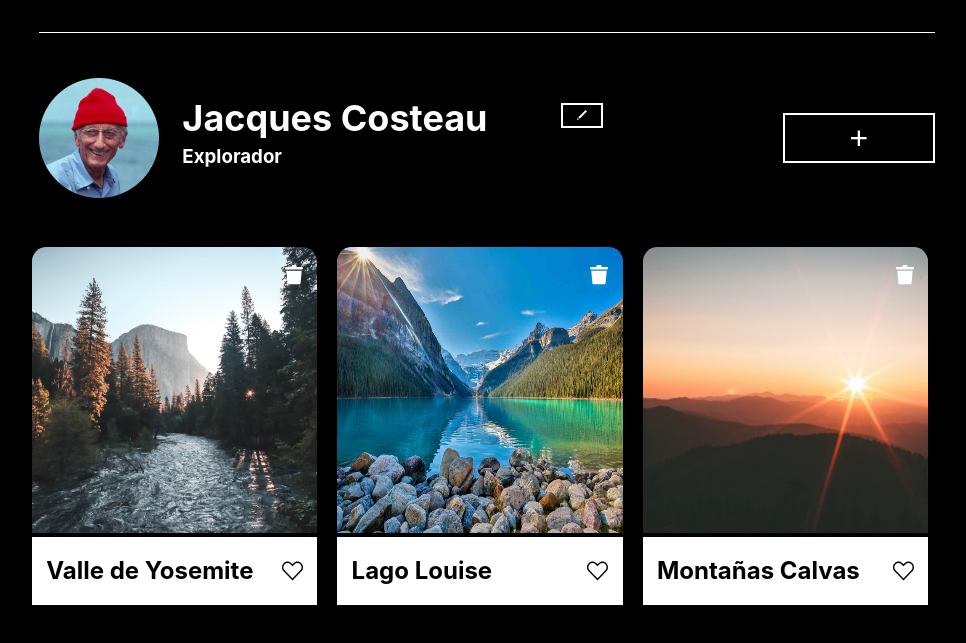
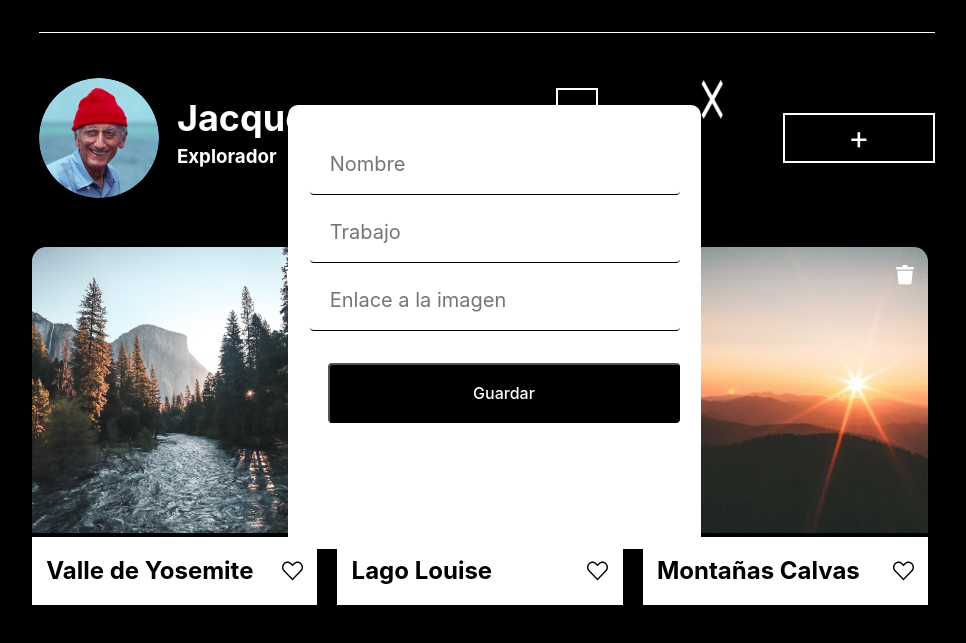
Before and after one commit to JuanJo9905/web_project_around, a plain HTML site: page index.html in a window 1280 px wide. Both pictures are taken after a click on the button 742 px from the left and 196 px from the top of the page. Shown: the part 81-724 px from the top of the page, without its empty margins (160-1126 px from the left). Drawn offline with Linux system fonts and the light colour scheme.

Commit message:
Se agrega la edicion del documento

```diff
--- /dev/null
+++ b/block/edit.css
@@ -0,0 +1,91 @@
+.edit{
+  display: flex;
+  justify-content: center;
+  margin-left:35%;
+  position: fixed;
+  color: #000;
+  height: 50%;
+  width: 34%;
+  top: 20%;
+  visibility: hidden;
+}
+
+.edit__window{
+  background-color: #fff;
+  display: flex;
+  flex-direction: column;
+  border-radius: 10px;
+  margin-top: 6%;
+  height: 100%;
+  width: 90%;
+  margin-right: 5%;
+  padding: 5%;
+}
+
+.edit__window-enabled{
+  visibility: visible;
+}
+.edit__close{
+  position: absolute;
+  width: 5%;
+  height: 10%;
+  right: 0;
+  z-index: 1;
+  visibility: hidden;
+}
+
+.edit__close-enabled{
+  visibility: visible;
+}
+
+.edit__close:hover{
+  opacity: 70%;
+  cursor: pointer;
+}
+
+.edit__window-title{
+  font-weight: bolder;
+}
+
+.edit__window-form{
+  display: flex;
+  flex-direction: column;
+}
+.edit__window-form-input{
+  border: none;
+  border-bottom: 1px solid black;
+  width: 100%;
+  height: 60px;
+  box-sizing: border-box;
+  margin-top: 8px;
+  font-family: inherit;
+  justify-items: center;
+  padding: 15px 0 15px 20px;
+  border-radius: 4px;
+  font-style: normal;
+  font-weight: normal;
+  font-size: 20px;
+  line-height: 30px;
+  color: #838383;
+}
+
+.edit__window-form-button{
+  margin-top: 32px;
+  max-width: 385px;
+  height: 60px;
+  color: white;
+  background-color: #000;
+  border-radius: 4px;
+  opacity: 1;
+  font-family: Inter;
+  font-style: normal;
+  font-weight: 500;
+  font-size: 16px;
+  line-height: 20px;
+  margin-left: 5%;
+}
+
+.edit__window-form-button:hover{
+  opacity: 70%;
+  cursor: pointer;
+}
--- a/block/explorer.css
+++ b/block/explorer.css
@@ -31,7 +31,7 @@
   border-style: solid;
   border-width: 2%;
   margin-top: auto;
-  height: 50%;
+  height: 80%;
   width: 10%;
 }
 
@@ -41,7 +41,13 @@
 }
 
 .content__explorer-image{
-  width: 14%;
+  max-width: 14%;
+  max-height: 14%;
+}
+.content__explorer-image-image{
+  max-width: 100%;
+  max-height: 100%;
+  border-radius: 50%;
 }
 .content__explorer-name{
   width: 90%;
--- a/index.html
+++ b/index.html
@@ -20,7 +20,7 @@
       <section class="explorer">
         <div class="content__explorer">
           <div class="content__explorer-image">
-            <img src="./images/Avatar.png" alt="avatar">
+            <img src="./images/Avatar.png" class="content__explorer-image-image" alt="avatar">
           </div>
           <div class="content__explorer-info">
             <div class="content__explorer-info-top">
@@ -73,6 +73,17 @@
           </form>
         </div>
       </section>
+      <section class="edit">
+        <img src="./images/Close_Icon.png" class="edit__close" alt="close">
+        <div class="edit__window">
+          <form action="javascript:editExplorer()" class="edit__window-form">
+            <input type="text" id="edit__window-form-name" class="edit__window-form-input"  name="content__edit-form-title" placeholder="Nombre" required>
+            <input type="text" id="edit__window-form-title" class="edit__window-form-input"  name="edit__window-form-title" placeholder="Trabajo" required>
+            <input type="text" id="edit__window-form-link"  class="edit__window-form-input"  name="edit__window-form-link" placeholder="Enlace a la imagen" required>
+            <button type="submit" class="edit__window-form-button">Guardar</button>
+          </form>
+        </div>
+      </section>
     </main>
     <footer class="footer"></footer>
   </div>
--- a/pages/index.css
+++ b/pages/index.css
@@ -3,3 +3,5 @@
 @import url("../block/explorer.css");
 @import url("../block/grid.css");
 @import url("../block/popup.css");
+@import url("../vendor/normalize.css");
+@import url("../block/edit.css");
--- a/script/script.js
+++ b/script/script.js
@@ -12,6 +12,27 @@ document.addEventListener("DOMContentLoaded", function() {
     popupButton.addEventListener('click', function(){
       popupWindow.classList.remove("popup__window-enabled");
       popupButton.classList.remove("popup__close-enabled");
+    });
+  } else {
+    console.error("No se pudo encontrar uno o ambos elementos.");
+  }
+});
+
+
+document.addEventListener("DOMContentLoaded", function() {
+  let edit = document.querySelector('.content__explorer-edit-enable');
+  let editWindow = document.querySelector('.edit');
+  let editButton = document.querySelector('.edit__close');
+
+  if (edit && editWindow && editButton) {
+    edit.addEventListener('click', function(){
+      editWindow.classList.toggle("edit__window-enabled");
+      editButton.classList.toggle("edit__close-enabled");
+    });
+
+    editButton.addEventListener('click', function(){
+      editWindow.classList.remove("edit__window-enabled");
+      editButton.classList.remove("edit__close-enabled");
     });
   } else {
     console.error("No se pudo encontrar uno o ambos elementos.");
@@ -53,6 +74,7 @@ document.addEventListener("DOMContentLoaded", function() {
 let cardContainer = document.querySelector('.content__grid');
 let addButton = document.querySelector('.popup__window-form-button');
 let deleteButton = document.querySelectorAll('.content__grid-image-delete');
+let editButton = document.querySelector('.edit__window-form-button');
 
 function addCard() {
   let image = document.querySelector('#popup__window-form-link');
@@ -79,7 +101,28 @@ deleteButton.forEach(function(deleteButton) {
 });
 };
 
+function editExplorer(){
+  let name = document.querySelector('#edit__window-form-name');
+  let job = document.querySelector('#edit__window-form-title');
+  let link = document.querySelector('#edit__window-form-link');
+
+  let nameExplorer = document.querySelector('.content__explorer-name');
+  let jobExplorer = document.querySelector('.content__explorer-job');
+  let imageExplorer = document.querySelector('.content__explorer-image-image');
+
+  console.log('nombre: ',nameExplorer);
+  console.log('trabajo: ',jobExplorer);
+  console.log('imagen: ',imageExplorer);
+
+  nameExplorer.textContent = name.value;
+  imageExplorer.src = link.value;
+  jobExplorer.textContent = job.value;
+
+}
+
 addButton.addEventListener('click', addCard);
+
+//editButton.addEventListener('click',editExplorer);
 
 deleteButton.forEach(function(deleteButton) {
   deleteButton.addEventListener("click", function(event) {
```
Also changed, not shown: README.md, 1 other file.
